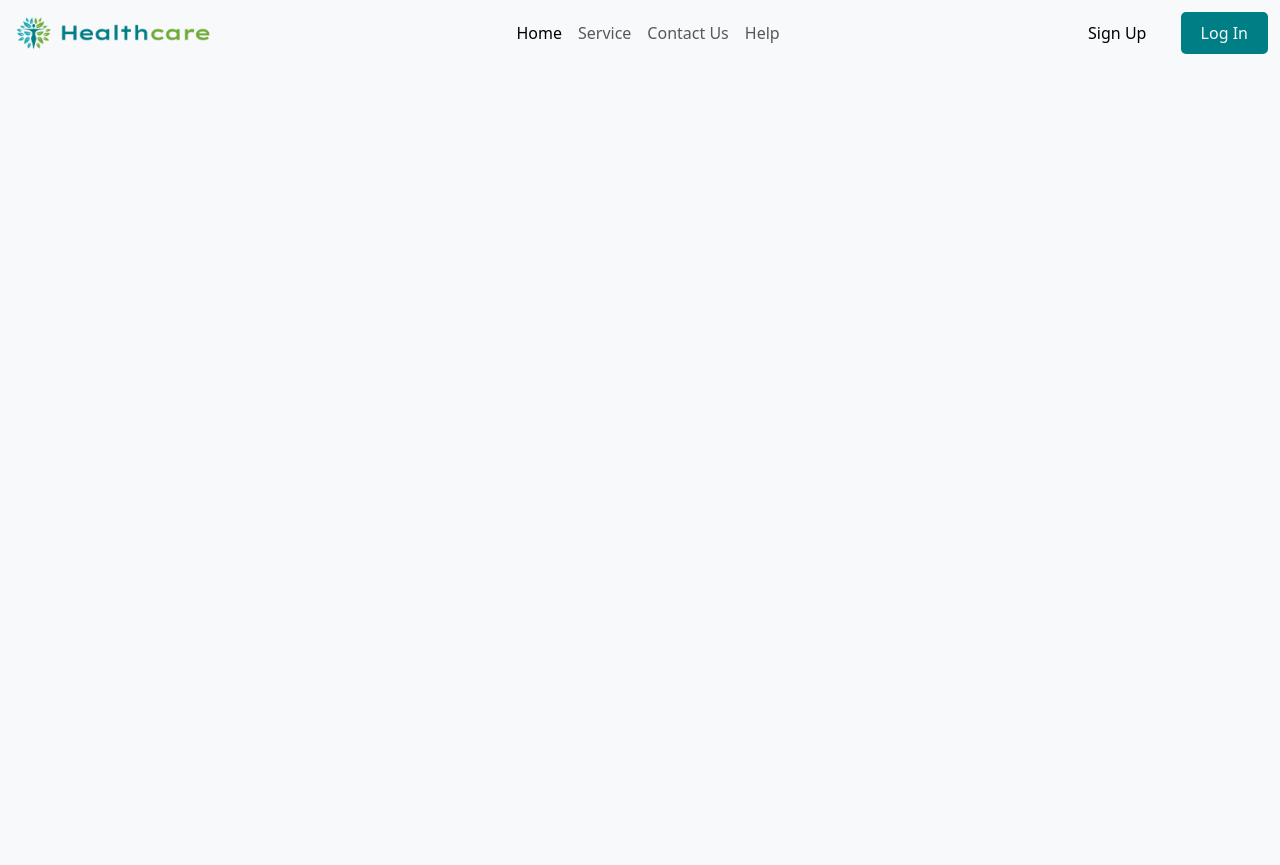
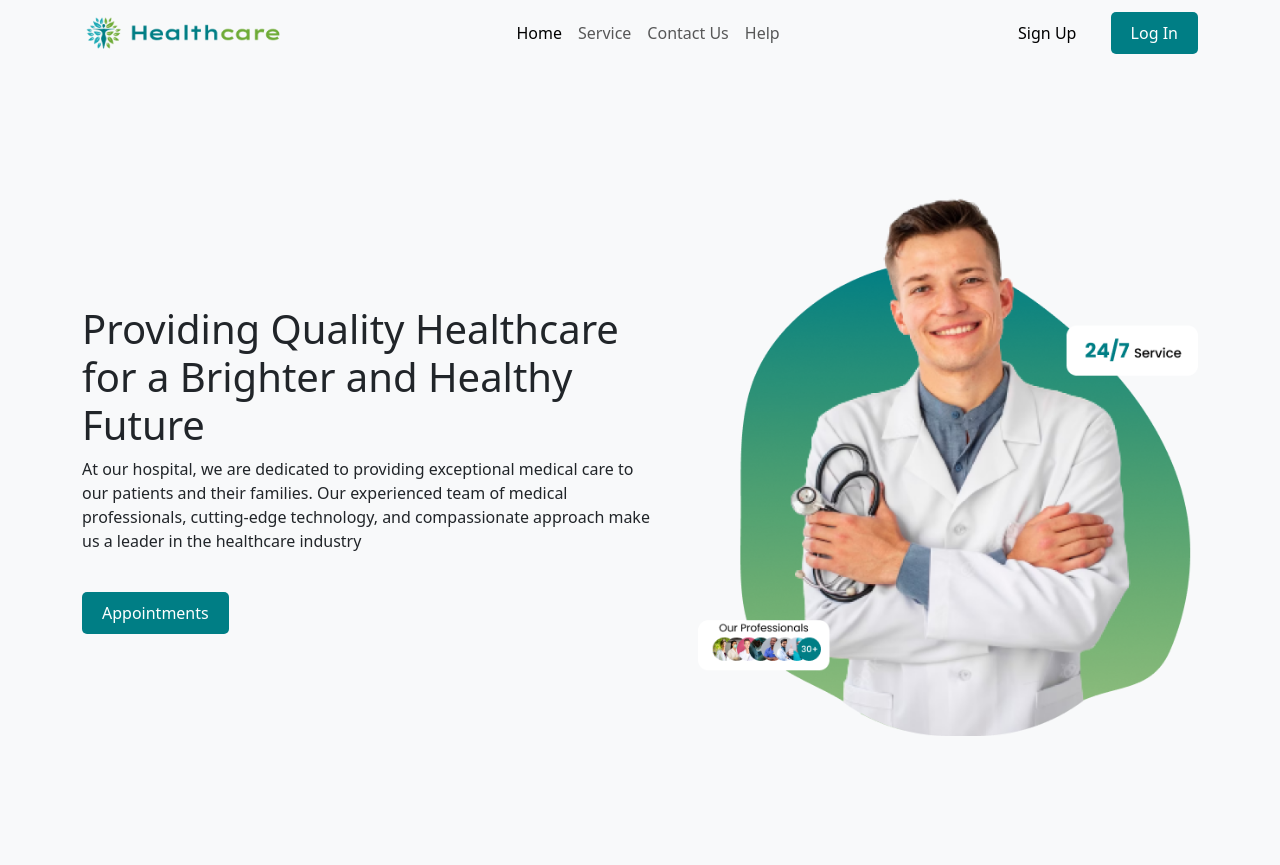
Before and after one commit to nmFaizz/healthcare, a PHP site: page / in a window 1280 px wide. Before the commit the page ends 54 px from the top, so only its background shows below. Run offline with PHP 8.4, Linux system fonts and the light colour scheme.

Commit message:
feat: add hero section

```diff
--- a/index.php
+++ b/index.php
@@ -13,6 +13,7 @@
 <style>
     a {
         text-decoration: none;
+        color: inherit;
     }
 
     .button-transparent {
@@ -25,17 +26,32 @@
 
     .button-transparent:hover {
         background-color: whitesmoke;
-        color: #007E85;
+        color: #007E85 !important;
     }
 
     .button-green {
         background-color: #007E85;
         padding: 10px 20px;
         border-radius: 5px;
+        color: white !important;
     }
 
     .button-green:hover {
         background-color: #005C63;
+    }
+
+    #hero-img {
+        width: 500px;
+    }
+
+    @media screen and (max-width: 1000px) {
+        #hero-img {
+            width: 300px;
+        }
+
+        #hero h1 {
+            font-size: 1.8rem;
+        }
     }
 
     ul li a:hover {
@@ -44,7 +60,7 @@
 </style>
 <body class="bg-body-tertiary">
     <nav class="navbar navbar-expand-lg bg-body-tertiary">
-        <div class="container-fluid">
+        <div class="container-md">
             <a class="navbar-brand" href="#">
                 <img src="./images/logo.png" alt="logo" width="200">
             </a>
@@ -74,6 +90,23 @@
             </div>
         </div>
     </nav>
+
+    <!-- hero -->
+    <main>
+        <section id="hero" class="container-md py-5 min-vh-100 d-flex gap-5 flex-column flex-sm-row align-items-center">
+            <div class="flex-fill">
+                <h1>Providing Quality Healthcare for a Brighter and Healthy Future</h1>
+                <p>At our hospital, we are dedicated to providing exceptional medical care to our patients and their families. Our experienced team of medical professionals, cutting-edge technology, and compassionate approach make us a leader in the healthcare industry</p>
+
+                <div class="mt-5">
+                    <a href="#" class="button-green">Appointments</a>
+                </div>
+            </div>
+            <div class="flex-fill">
+                <img id="hero-img" src="./images/hero-img.png" alt="hero">
+            </div>
+        </section>
+    </main>
     <script src="https://cdn.jsdelivr.net/npm/bootstrap@5.3.3/dist/js/bootstrap.bundle.min.js" integrity="sha384-YvpcrYf0tY3lHB60NNkmXc5s9fDVZLESaAA55NDzOxhy9GkcIdslK1eN7N6jIeHz" crossorigin="anonymous"></script>
 </body>
 </html>
```
Also changed, not shown: images/hero-img.png (added).
